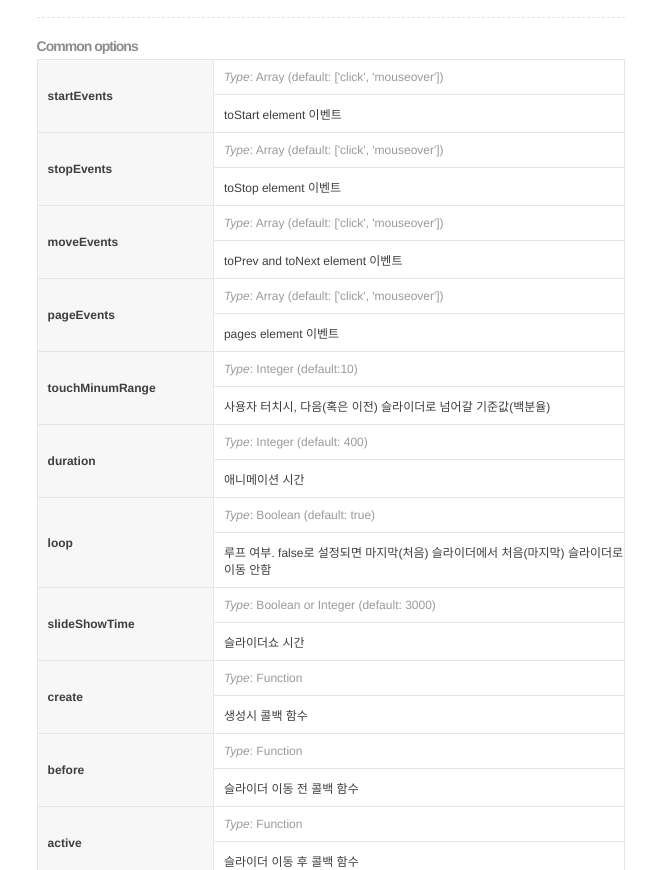
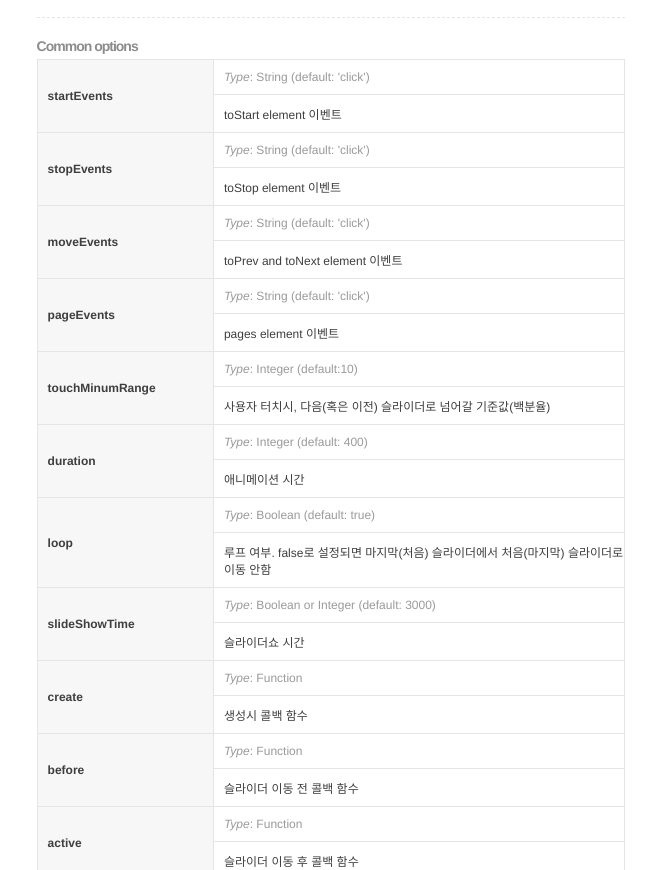
Before and after one commit to kkh975/SwipeBase, a plain HTML site: page index_kr.html in a window 1280 px wide. Shown: the part 1610-2480 px from the top of the page, without its empty margins (629-1280 px from the left). Drawn offline with Linux system fonts and the light colour scheme.

Commit message:
text fix

```diff
--- a/index_kr.html
+++ b/index_kr.html
@@ -381,7 +381,7 @@
 					<h1>jQuery options</h1>
 				</header>
 
-				<table summary="Method table">
+				<table summary="Option table">
 					<colgroup>
 						<col width="30%" />
 						<col width="70%" />
@@ -452,7 +452,7 @@
 					<h1>Javascript options</h1>
 				</header>
 
-				<table summary="Method table">
+				<table summary="Option table">
 					<colgroup>
 						<col width="30%" />
 						<col width="70%" />
@@ -536,7 +536,7 @@
 					<tbody>
 						<tr>
 							<th scope="row" rowspan="2">startEvents</th>
-							<td><span class="type"><em>Type</em>: Array (default: ['click', 'mouseover'])</span></td>
+							<td><span class="type"><em>Type</em>: String (default: 'click')</span></td>
 						</tr>
 						<tr>
 							<td>toStart element 이벤트</td>
@@ -544,7 +544,7 @@
 
 						<tr>
 							<th scope="row" rowspan="2">stopEvents</th>
-							<td><span class="type"><em>Type</em>: Array (default: ['click', 'mouseover'])</span></td>
+							<td><span class="type"><em>Type</em>: String (default: 'click')</span></td>
 						</tr>
 						<tr>
 							<td>toStop element 이벤트</td>
@@ -552,7 +552,7 @@
 
 						<tr>
 							<th scope="row" rowspan="2">moveEvents</th>
-							<td><span class="type"><em>Type</em>: Array (default: ['click', 'mouseover'])</span></td>
+							<td><span class="type"><em>Type</em>: String (default: 'click')</span></td>
 						</tr>
 						<tr>
 							<td>toPrev and toNext element 이벤트</td>
@@ -560,7 +560,7 @@
 
 						<tr>
 							<th scope="row" rowspan="2">pageEvents</th>
-							<td><span class="type"><em>Type</em>: Array (default: ['click', 'mouseover'])</span></td>
+							<td><span class="type"><em>Type</em>: String (default: 'click')</span></td>
 						</tr>
 						<tr>
 							<td>pages element 이벤트</td>
```
Also changed, not shown: README.md.
